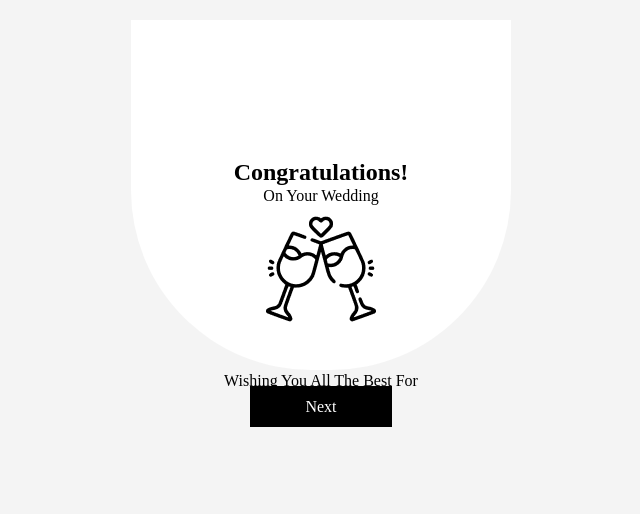
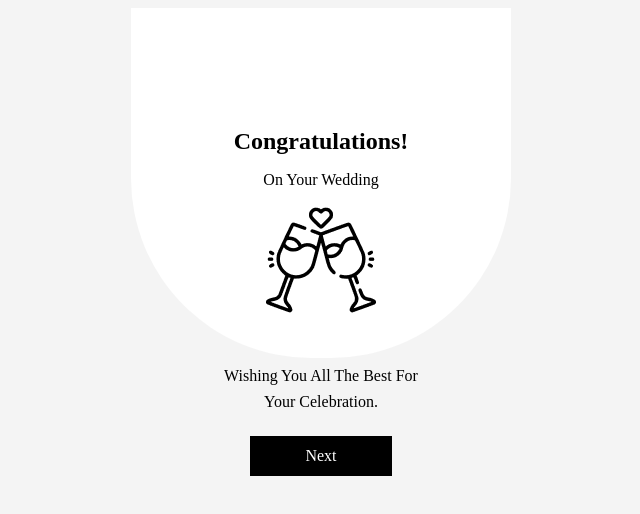
Before and after one commit to ashrafulhaque/html-css-task1, a plain HTML site: page index.html in a window 1280 px wide. Shown: the whole page, without its empty margins (319-959 px from the left). Drawn offline with Linux system fonts and the light colour scheme.

Commit message:
Design retouch to make it perfect

```diff
--- a/styles/style.css
+++ b/styles/style.css
@@ -2,18 +2,19 @@
 .cheers-section {
     margin: 0 auto;
     width: 380px;
-    height: 350px;
+    height: 320px;
     font-family: 'Times New Roman', Times, serif;
     border-bottom-left-radius: 180px;
     border-bottom-right-radius: 180px;
     background-color: #ffffff;
     text-align: center;
-    line-height: 4px;
+    padding-bottom: 30px;;
 }
 .cheers-section h1 {
 
-    padding-top: 150px;
+    padding-top: 120px;
     font-weight: bolder;
+    margin: 0px;
 }
 .cheers-section img {
     margin: 0 auto;
@@ -22,16 +23,19 @@
     margin: 0 auto;
     width: 380px;
     text-align: center;
-    line-height: 2px;
+    line-height: 1em;
 }
-.wish-section p {
+.wish-section > p {
     margin: 10px;
+    padding: 0px;
 }
+
 #btn-next{
-    margin-top: 20px;
+    display: inline-block;
     padding: 12px 55px;
     background-color: black;
     color: #ffffff;
     border: none;
     text-decoration: none;
+    margin: 0px;;
 }
```
